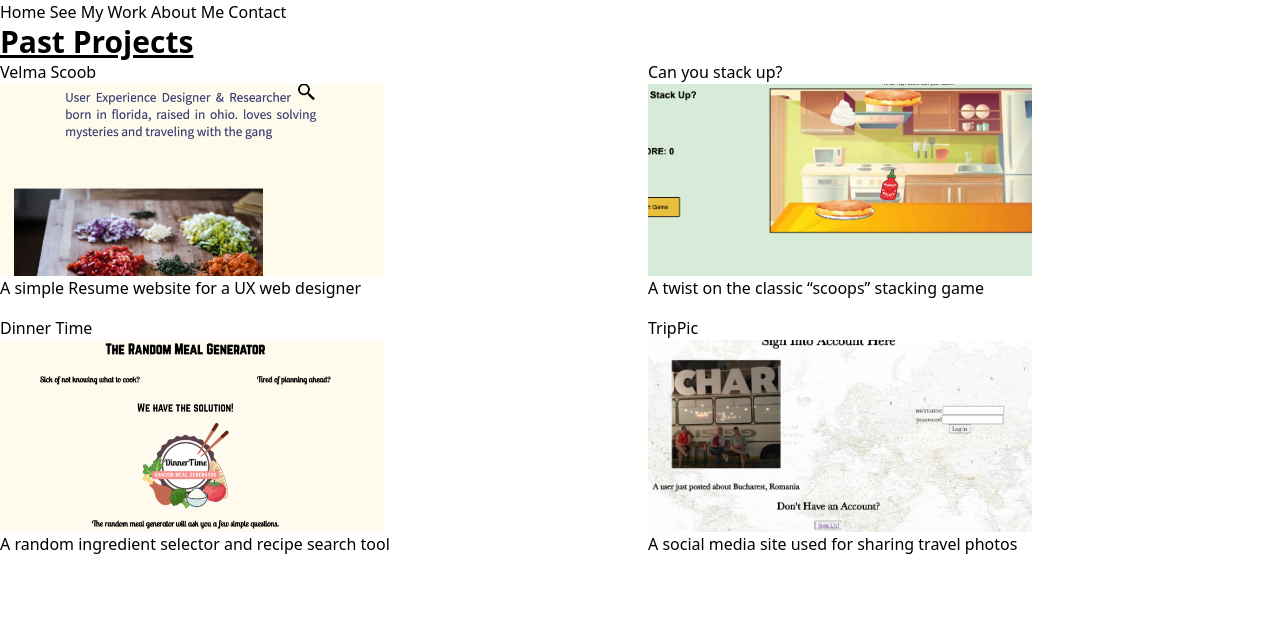
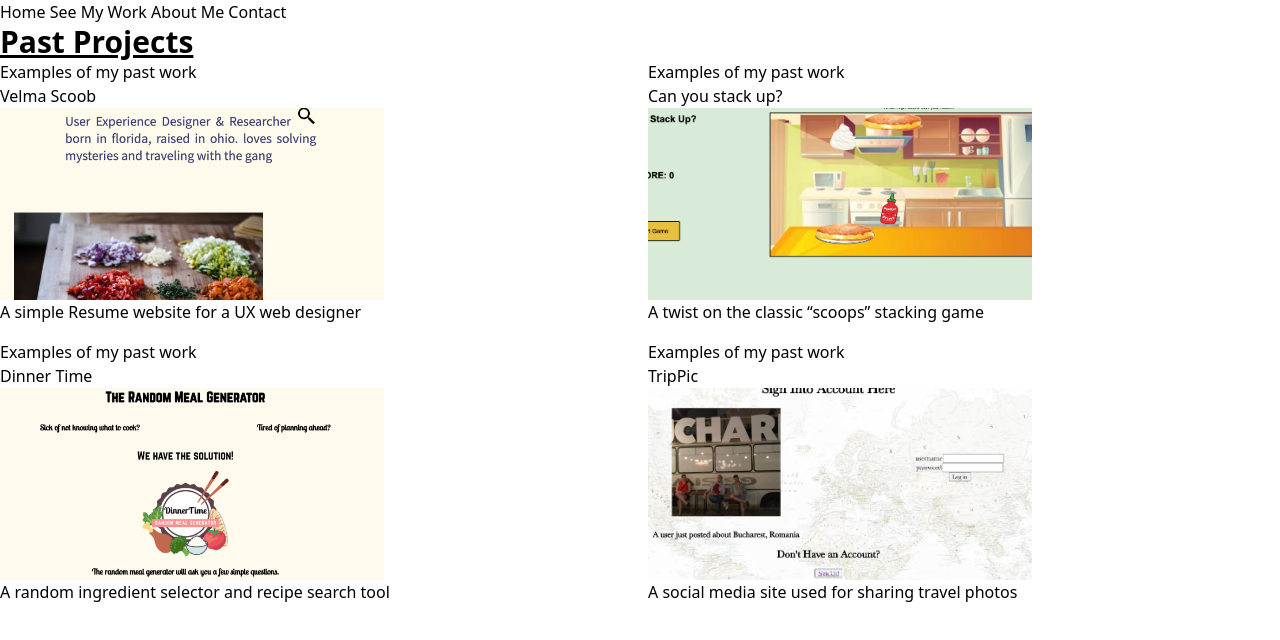
Before and after one commit to megrde93/MegansPortfolio, a React (Create React App) app: page /PastWork in a window 1280 px wide. Shown: the top 640 px of the page. Built offline with nearby package versions, Linux system fonts and the light colour scheme.

Commit message:
past works

```diff
--- a/src/components/PastWork.js
+++ b/src/components/PastWork.js
@@ -11,6 +11,7 @@ const PastWork = () => {
           {projects.map((data) => {
             return (
               <div>
+                <h1>Examples of my past work</h1>
                 <h1>{data.ProjectName}</h1>
                 <div>
                   <Link to={"ProjectPage/" + data.ProjectName}>
```
